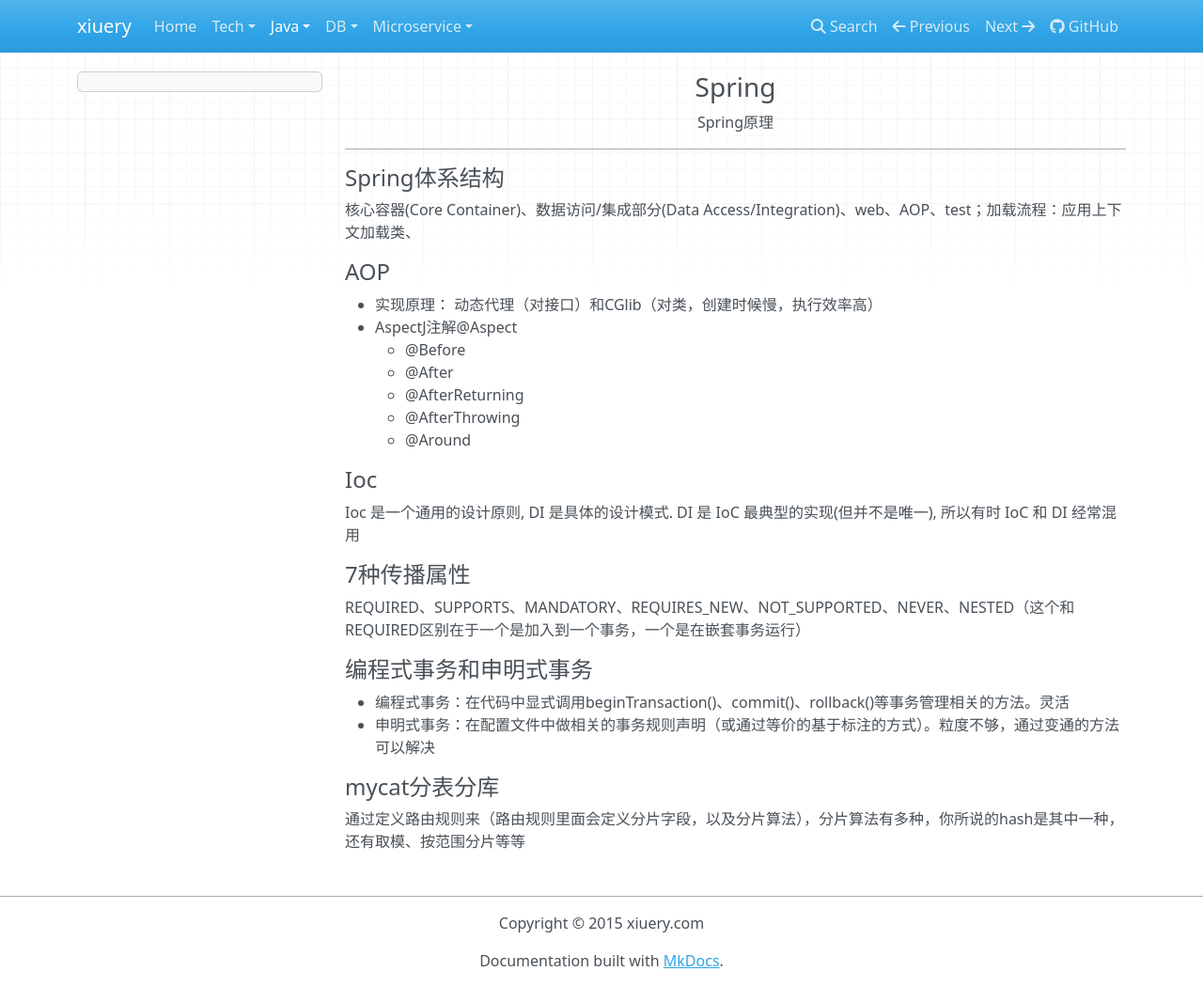
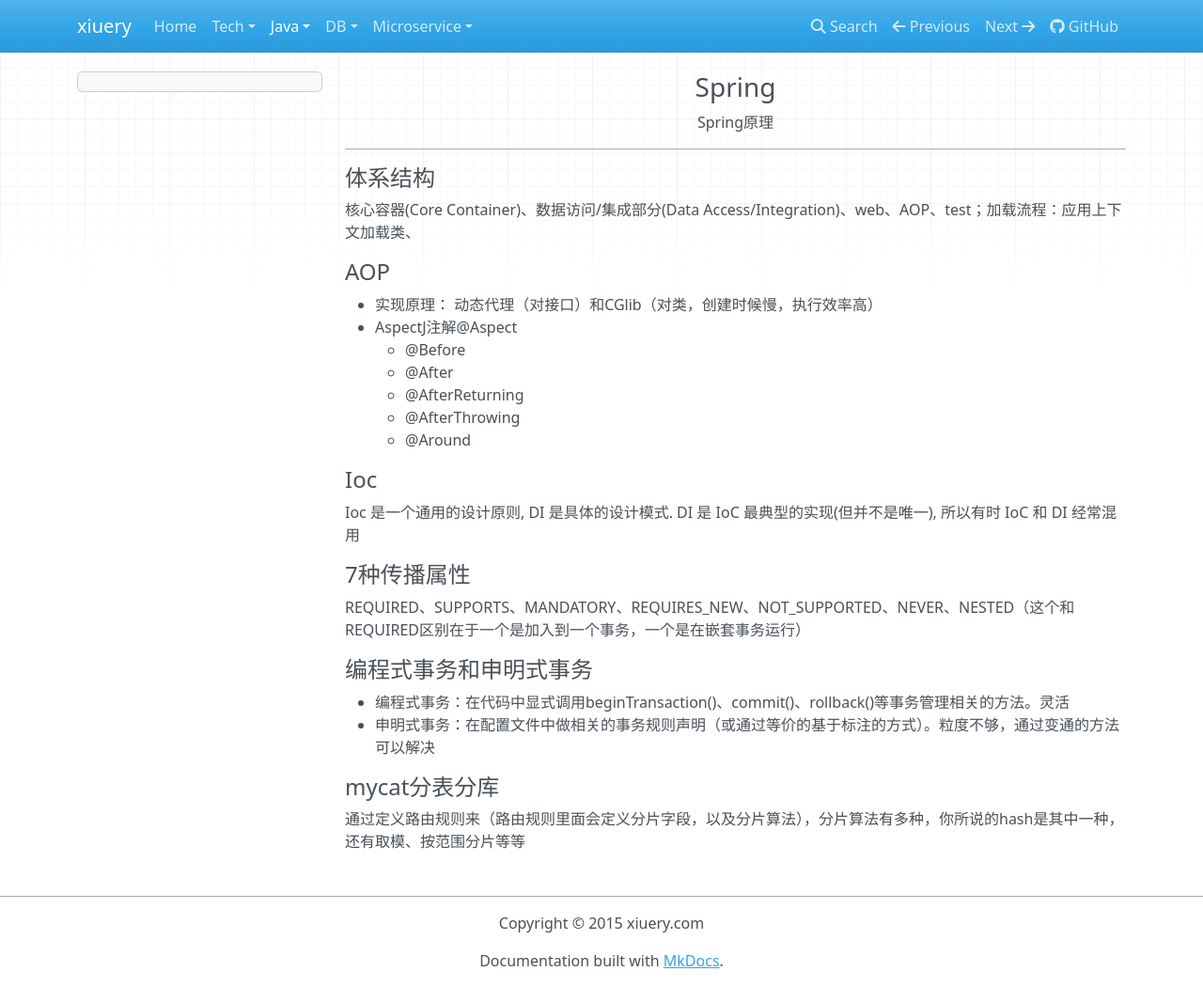
Before and after one commit to xiuery/manual, an MkDocs documentation site: the page built from docs/java/spring.md, in a window 1280 px wide and 1050 px high. Shown: the whole window at 94% size. Built offline with MkDocs 1.6.1, drawn with Linux system fonts in a browser that asks for light colours; nearby versions of some CDN libraries.

Commit message:
Update spring.md

```diff
--- a/docs/java/spring.md
+++ b/docs/java/spring.md
@@ -3,7 +3,7 @@ Spring原理
 
 ---
 
-#### Spring体系结构
+#### 体系结构
 核心容器(Core Container)、数据访问/集成部分(Data Access/Integration)、web、AOP、test；加载流程：应用上下文加载类、
 
 
```
